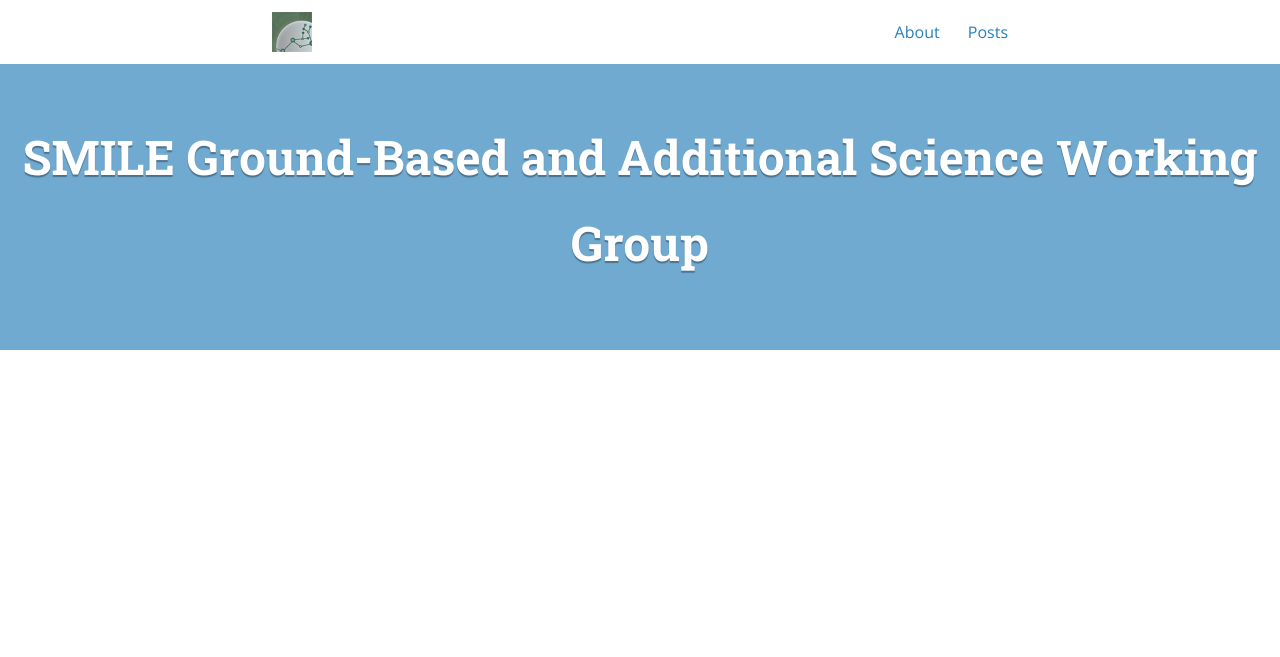
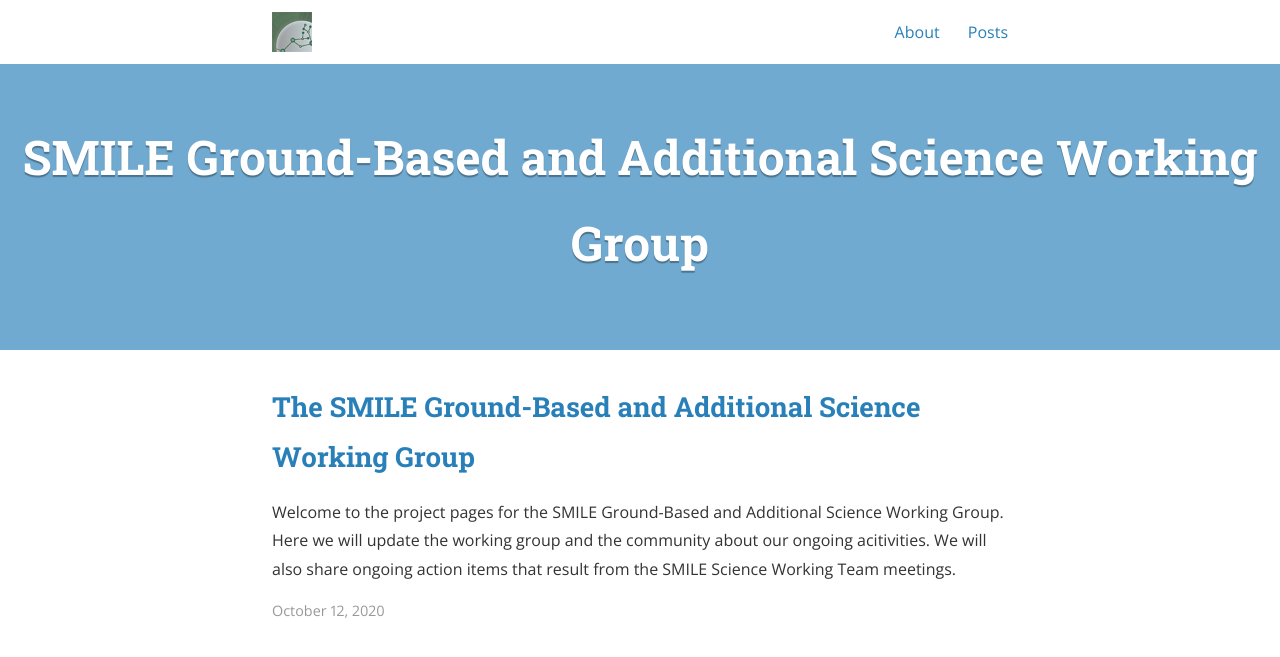
Before and after one commit to smile-gbas-wg/actions, a Jekyll site: the page built from index.html, in a window 1280 px wide. Shown: the top 657 px of the page. Built offline with Jekyll 4.4.1, drawn with Linux system fonts in a browser that asks for light colours; nearby versions of some CDN libraries; the list of posts is cut into pages by our own code.

Commit message:
Set paginate: 10

```diff
--- a/_config.yml
+++ b/_config.yml
@@ -35,18 +35,8 @@ inter_post_navigation: false
 highlightjs_theme: "monokai-sublime"
 
 # Pagination Settings
-paginate: 0
+paginate: 10
 paginate_path: "/project/page:num"
-
-# Archive settings (see https://github.com/jekyll/jekyll-archives/)
-jekyll-archives:
-  enabled:
-    - categories
-    - tags
-  layout: 'archive'
-  permalinks:
-    category: '/category/:name/'
-    tag: '/tag/:name/'
 
 # Disqus comments
 # disqus_shortname: bencentra
```
